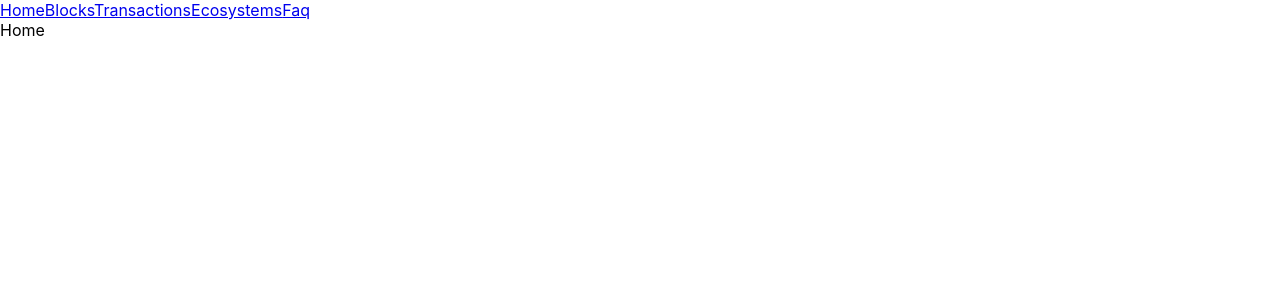
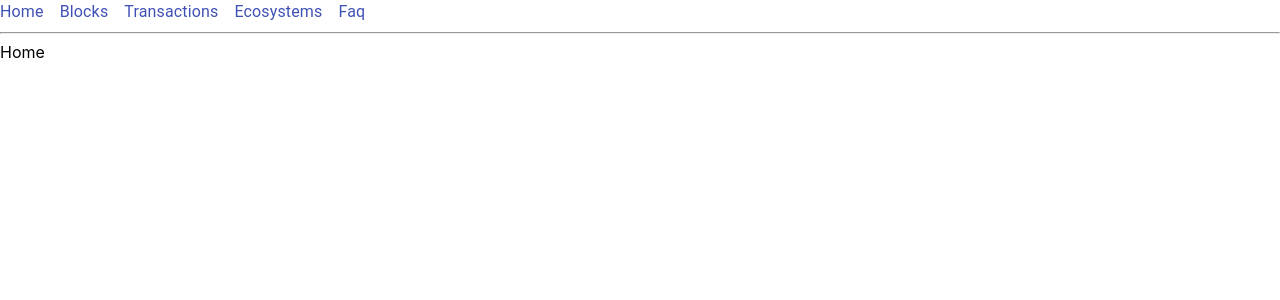
Before and after one commit to starcoinorg/starcoin-explorer, a React (Create React App) app: page / in a window 1280 px wide. Shown: the top 300 px of the page. Built offline with nearby package versions, Linux system fonts and the light colour scheme.

Commit message:
import material-ui

```diff
--- a/package.json
+++ b/package.json
@@ -4,6 +4,7 @@
   "private": true,
   "dependencies": {
     "@craco/craco": "^6.0.0",
+    "@material-ui/core": "^4.11.2",
     "@testing-library/jest-dom": "^5.11.4",
     "@testing-library/react": "^11.1.0",
     "@testing-library/user-event": "^12.1.10",
@@ -32,6 +33,7 @@
     "babel-plugin-named-asset-import": "^0.3.7",
     "craco-alias": "^2.1.1",
     "eslint-loader": "^4.0.2",
+    "less": "^4.0.0",
     "less-loader": "^7.1.0",
     "react-ga": "^3.3.0",
     "redux-saga": "^1.1.3"
@@ -39,7 +41,8 @@
   "scripts": {
     "start": "craco start",
     "build": "craco build",
-    "test": "react-scripts test"
+    "test": "react-scripts test",
+    "eject": "react-scripts eject"
   },
   "eslintConfig": {
     "extends": [
--- a/src/common/BaseRouteLink/index.tsx
+++ b/src/common/BaseRouteLink/index.tsx
@@ -1,5 +1,6 @@
 import React from 'react';
 import { NavLink } from 'react-router-dom';
+import Link from '@material-ui/core/Link';
 import omit from 'lodash/omit';
 import { withBaseRoute } from '@/utils/helper';
 
@@ -7,8 +8,8 @@ export default function BaseRouteLink(props: any) {
   const restProps = omit(props, ['to', 'children', 'abs']);
   const path = props.abs ? props.to : withBaseRoute(props.to);
   return (
-    <NavLink {...restProps} to={path}>
+    <Link component={NavLink} to={path}>
       {props.children}
-    </NavLink>
+    </Link>
   );
 }
--- /dev/null
+++ b/src/common/Layout/header.tsx
@@ -0,0 +1,28 @@
+/* eslint-disable jsx-a11y/anchor-is-valid */
+import React from 'react';
+import BaseRouteLink from '../BaseRouteLink'
+import { makeStyles } from '@material-ui/core/styles';
+import Link from '@material-ui/core/Link';
+import Typography from '@material-ui/core/Typography';
+
+const useStyles = makeStyles((theme) => ({
+  root: {
+    '& > * + *': {
+      marginLeft: theme.spacing(2),
+    },
+  },
+}));
+
+export default function Header() {
+  const classes = useStyles();
+
+  return (
+    <Typography className={classes.root}>
+      <BaseRouteLink to="/">Home</BaseRouteLink>
+      <BaseRouteLink to="/blocks">Blocks</BaseRouteLink>
+      <BaseRouteLink to="/transactions">Transactions</BaseRouteLink>
+      <BaseRouteLink to="/ecosystems">Ecosystems</BaseRouteLink>
+      <BaseRouteLink to="/faq">Faq</BaseRouteLink>
+    </Typography>
+  );
+}
--- a/src/common/Layout/index.tsx
+++ b/src/common/Layout/index.tsx
@@ -1,5 +1,6 @@
 import React, { FC, memo } from 'react';
-import BaseRouteLink from '../BaseRouteLink';
+import Header from './header'
+
 export interface LayoutProps {
   children?: React.ReactNode
 }
@@ -8,13 +9,8 @@ const Layout: FC<LayoutProps> = (props) => {
   const { children } = props;
   return (
     <div>
-      <div>
-        <BaseRouteLink to="/">Home</BaseRouteLink>
-        <BaseRouteLink to="/blocks">Blocks</BaseRouteLink>
-        <BaseRouteLink to="/transactions">Transactions</BaseRouteLink>
-        <BaseRouteLink to="/ecosystems">Ecosystems</BaseRouteLink>
-        <BaseRouteLink to="/faq">Faq</BaseRouteLink>
-      </div>
+      <Header />
+      <hr />
       <div>
         {children}
       </div>
--- a/src/modules/Transactions/components/Detail/index.tsx
+++ b/src/modules/Transactions/components/Detail/index.tsx
@@ -7,6 +7,7 @@ class Index extends PureComponent {
             <React.Fragment>
                 <div>
                   Transactions Detail
+                  <br /><br />
                   <BaseRouteLink to="../">List</BaseRouteLink>
                 </div>
             </React.Fragment>
--- a/src/modules/Transactions/components/List/index.tsx
+++ b/src/modules/Transactions/components/List/index.tsx
@@ -7,7 +7,8 @@ class Index extends PureComponent {
             <React.Fragment>
                 <div>
                     Transactions List
-                    <BaseRouteLink to="/transactions/detail/asdfasdf">Detail</BaseRouteLink>
+                    <br /><br />
+                    <BaseRouteLink to="/transactions/detail/0x2814d227cc892a0706a26bc76184459d550e097ba3e73c1af0e299136192b11c">Detail</BaseRouteLink>
                 </div>
             </React.Fragment>
         );
--- a/src/modules/Transactions/containers/index.tsx
+++ b/src/modules/Transactions/containers/index.tsx
@@ -1,4 +1,4 @@
-import React, { Fragment, PureComponent } from 'react';
+import React, { PureComponent } from 'react';
 import { Route, Switch } from 'react-router-dom';
 import List from '../components/List';
 import Detail from '../components/Detail';
--- a/src/modules/Transactions/store/index.ts
+++ b/src/modules/Transactions/store/index.ts
@@ -6,10 +6,12 @@ import { SCOPENAME } from "./constants";
 
 const selector = (state: any) => state[SCOPENAME];
 
-export default {
+const store = {
   SCOPENAME,
   selector,
   reducer,
   actions,
   sagas
 }
+
+export default store;
--- a/src/modules/Transactions/store/sagas.ts
+++ b/src/modules/Transactions/store/sagas.ts
@@ -20,6 +20,8 @@ function* watchGetTransaction() {
   yield takeLatest(types.GET_TRANSACTION, getTransaction)
 }
 
-export default [
+const sagas = [
   watchGetTransaction
 ];
+
+export default sagas;
```
Also changed, not shown: 1 other file (tests, documents, lock files or other folders).
